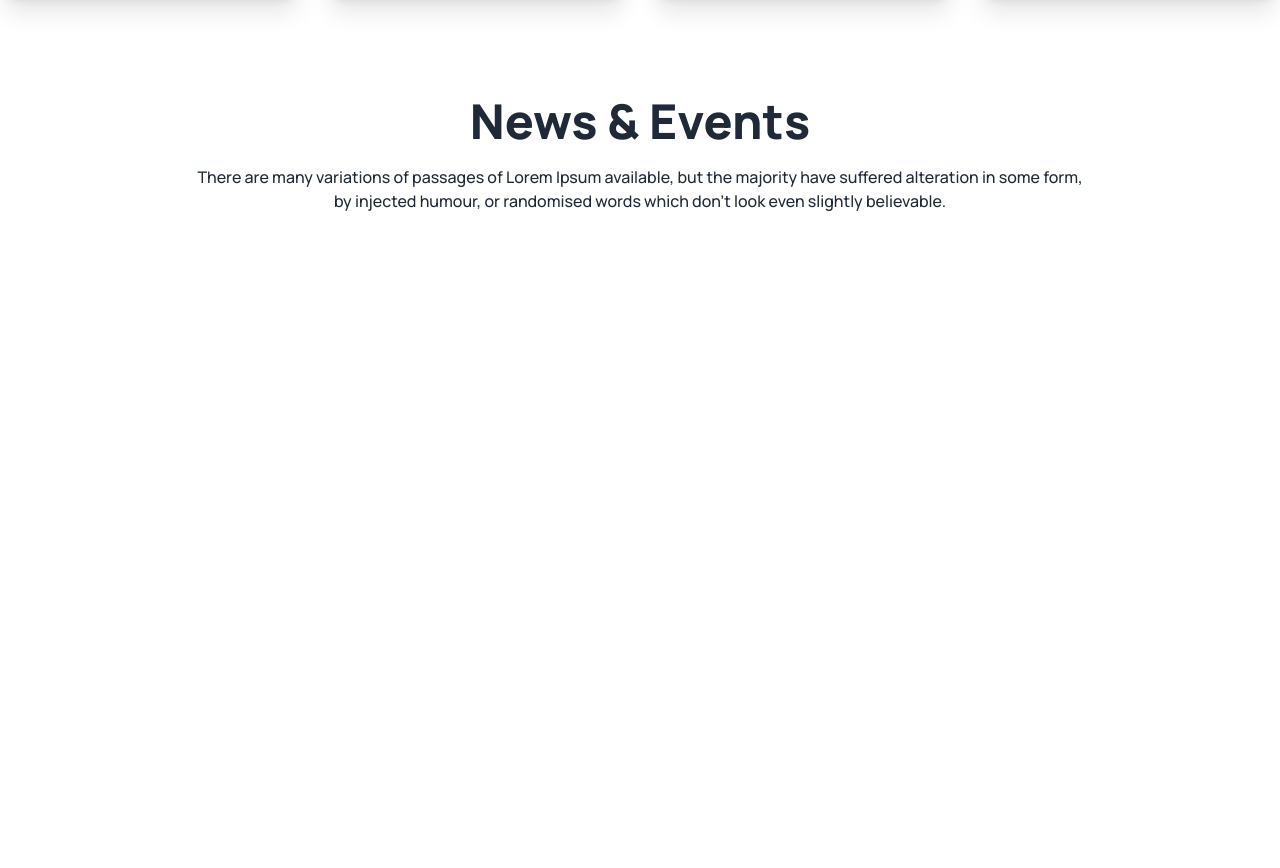
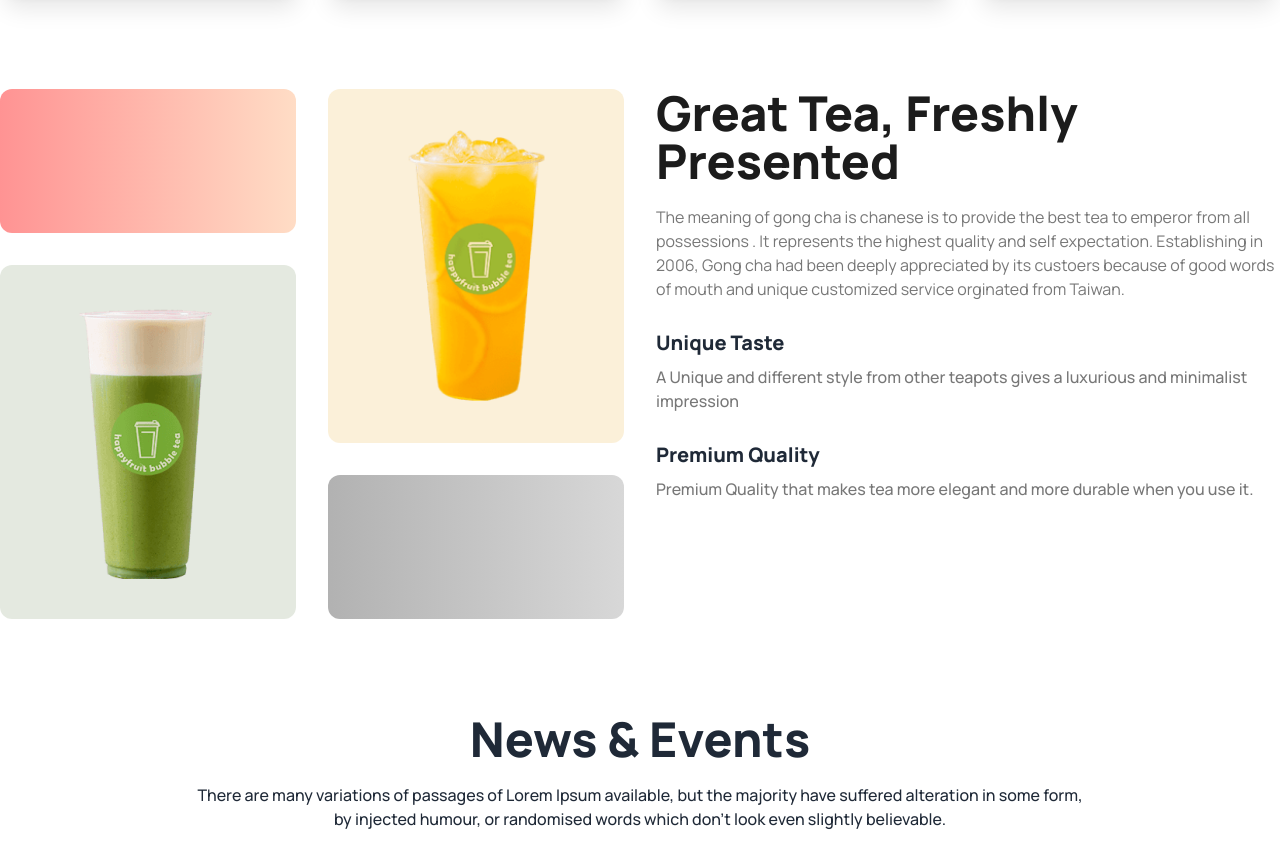
Before and after one commit to KMTonmoy/Tea-House-Landing-DaisyUI, a plain HTML site: page index.html in a window 1280 px wide. Shown: the part 1536-2404 px from the top of the page. Before the commit the page ends 1779 px from the top, so only its background shows below. Drawn offline with nearby package versions, Linux system fonts and the light colour scheme.

Commit message:
Great Tea, Freshly Presented sECTION  Compleate

```diff
--- a/index.html
+++ b/index.html
@@ -88,8 +88,8 @@
     </header>
 
     <main class="container mx-auto">
-        <section class="text-center">
-            <h2 class="primary-color text-2xl md:text-5xl font-extrabold mb-5">Our Featured Products</h2>
+        <section class="text-center my-24">
+            <h2 class="primary-color text-4xl md:text-5xl font-extrabold mb-5">Our Featured Products</h2>
             <p class="text-[#777] font-medium ">There are many variations of passages of Lorem Ipsum available, but
                 the majority have suffered alteration
                 in some form, <br> by injected humour, or randomised words which don't look even slightly believable.
@@ -98,8 +98,7 @@
             <div class="grid grid-cols-1 md:grid-cols-2 lg:grid-cols-4 gap-6 mt-12">
 
                 <!-- Fist Item -->
-                <div
-                    class="card p-10 bg-gradient-to-r from-[#F4F4F4] to-[#F4F4F4] shadow-xl hover:shadow-2xl ">
+                <div class="card p-10 bg-gradient-to-r from-[#F4F4F4] to-[#F4F4F4] shadow-xl hover:shadow-2xl ">
                     <figure><img src="assets/tea-2.png" alt="Shoes" /></figure>
                     <div class="card-body justify-center">
                         <h2 class="text-2xl text-[#1C1C1C] font-bold ">Milk Tea</h2>
@@ -109,8 +108,7 @@
                 </div>
 
                 <!-- Second Item -->
-                <div
-                    class="card p-10 bg-gradient-to-r from-[#F4F4F4] to-[#F4F4F4] shadow-xl hover:shadow-2xl ">
+                <div class="card p-10 bg-gradient-to-r from-[#F4F4F4] to-[#F4F4F4] shadow-xl hover:shadow-2xl ">
                     <figure><img src="assets/tea-3.png" alt="Shoes" /></figure>
                     <div class="card-body justify-center">
                         <h2 class="text-2xl text-[#1C1C1C] font-bold ">Black Tea</h2>
@@ -120,8 +118,7 @@
                 </div>
 
                 <!-- Third Item -->
-                <div
-                    class="card p-10 bg-gradient-to-r from-[#F4F4F4] to-[#F4F4F4] shadow-xl hover:shadow-2xl ">
+                <div class="card p-10 bg-gradient-to-r from-[#F4F4F4] to-[#F4F4F4] shadow-xl hover:shadow-2xl ">
                     <figure><img src="assets/tea-1.png" alt="Shoes" /></figure>
                     <div class="card-body justify-center">
                         <h2 class="text-2xl text-[#1C1C1C] font-bold ">Lemon Tea</h2>
@@ -131,8 +128,7 @@
                 </div>
 
                 <!-- Fourth Item -->
-                <div
-                    class="card p-10 bg-gradient-to-r from-[#F4F4F4] to-[#F4F4F4] shadow-xl hover:shadow-2xl ">
+                <div class="card p-10 bg-gradient-to-r from-[#F4F4F4] to-[#F4F4F4] shadow-xl hover:shadow-2xl ">
                     <figure><img src="assets/tea-4.png" alt="Shoes" /></figure>
                     <div class="card-body justify-center">
                         <h2 class="text-2xl text-[#1C1C1C] font-bold ">Green Tea</h2>
@@ -153,9 +149,46 @@
         </section>
 
 
+        <!-- GreateTea Fresh Tea Section -->
 
+        <section class="my-24">
+            <div class="flex gap-8 flex-col lg:flex-row ">
+                <div class="grid grid-cols-1 md:grid-cols-2  md:w-1/2 gap-8">
+                    <div class="h-36 bg-gradient-to-r from-[#ff00006c] to-[#ff88384a] rounded-xl"></div>
 
+                    <div class="row-span-2 rounded-xl flex justify-center bg-[#e6a5232c] p-10 ">
+                        <img src="assets/fresh-1.png" alt="">
+                    </div>
 
+                    <div class="row-span-2 rounded-xl flex justify-center bg-[#395e1a22] p-10 ">
+                        <img src="assets/fresh-2.png" alt="">
+                    </div>
+
+                    <div class="h-36 bg-gradient-to-r from-[#77777791] to-[#7777774a] rounded-xl"></div>
+                </div>
+
+                <div class="md:w-1/2">
+                    <h3 class="text-5xl font-extrabold text-primary-color mb-5">Great Tea, Freshly <br>Presented</h3>
+                    <p class="text-base text-primary-p-color">The meaning of gong cha is chanese is to provide the best
+                        tea
+                        to emperor from all possessions . It represents the highest quality and self expectation.
+                        Establishing in 2006, Gong cha had been deeply appreciated by its custoers because of good words
+                        of
+                        mouth and unique customized service orginated from Taiwan.</p>
+                    <div class="my-7">
+                        <h4 class="text-xl font-extrabold mb-2">Unique Taste</h4>
+                        <p class="text-primary-p-color text-base font-medium">A Unique and different style from other
+                            teapots gives a luxurious and minimalist impression</p>
+                    </div>
+                    <div>
+                        <h4 class="text-xl font-extrabold mb-2">Premium Quality</h4>
+                        <p class="text-primary-p-color text-base font-medium">Premium Quality that makes tea more
+                            elegant
+                            and more durable when you use it.</p>
+                    </div>
+                </div>
+            </div>
+        </section>
 
 
 
@@ -163,8 +196,8 @@
 
         <!-- Last Of all Bedore Footer -->
 
-        <section class="text-center">
-            <h2 class="primary-color text-2xl md:text-5xl font-extrabold mb-5">News & Events</h2>
+        <section class="text-center my-24">
+            <h2 class="primary-color text-4xl md:text-5xl font-extrabold mb-5">News & Events</h2>
             <p class="primary-p-color font-medium ">There are many variations of passages of Lorem Ipsum available, but
                 the majority have suffered alteration
                 in some form, <br> by injected humour, or randomised words which don't look even slightly believable.
```
